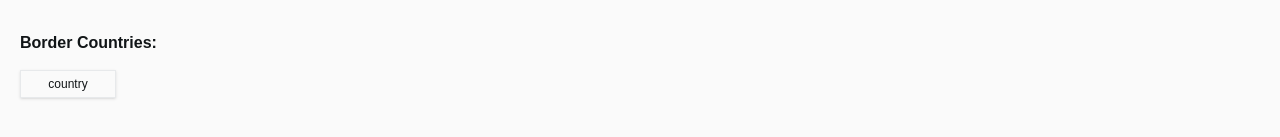
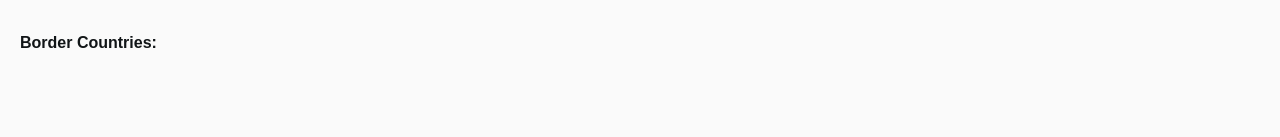
Before and after one commit to achiewe/rest-countries-api-with-color-theme-switcher, a React (Vite) app: page /Detail in a window 1280 px wide. Shown: the part 555-692 px from the top of the page. Built offline with nearby package versions, Linux system fonts and the light colour scheme.

Commit message:
add the map method for borders to show which is neigbhour for that selected country

```diff
--- a/src/App.tsx
+++ b/src/App.tsx
@@ -9,7 +9,7 @@ function App() {
   return (
     <Router>
       <div
-        className={`w-full min-h-screen flex flex-col ${
+        className={`w-full min-h-screen flex flex-col pb-[40px] ${
           darkMode ? "bg-[#202C36]" : "bg-[#fafafa]"
         }`}
       >
--- a/src/components/Detail/CountryInfo.tsx
+++ b/src/components/Detail/CountryInfo.tsx
@@ -147,15 +147,20 @@ export default function CountryInfo() {
             Border Countries:
           </h3>
           <div className="w-full flex flex-row items-center justify-start gap-[5px]">
-            <div className="w-[96px] h-[28px] flex items-center justify-center shadow border border-gray-400 border-opacity-20">
+            {selectedCountry?.borders?.map((border) => (
+              <div
+                key={border} // Adding a unique key for each item in the list
+                className="w-[96px] h-[28px] flex items-center justify-center shadow border border-gray-400 border-opacity-20"
+              >
                 <span
                   className={`text-[12px] font-light leading-[16.37px] ${
                     darkMode ? "text-[#ffffff]" : "text-[#111517]"
                   }`}
                 >
-                country
+                  {border} {/* Displaying the country name */}
                 </span>
               </div>
+            ))}
           </div>
         </div>
       </div>
```
Lines whose indentation alone changed are shown as unchanged.
